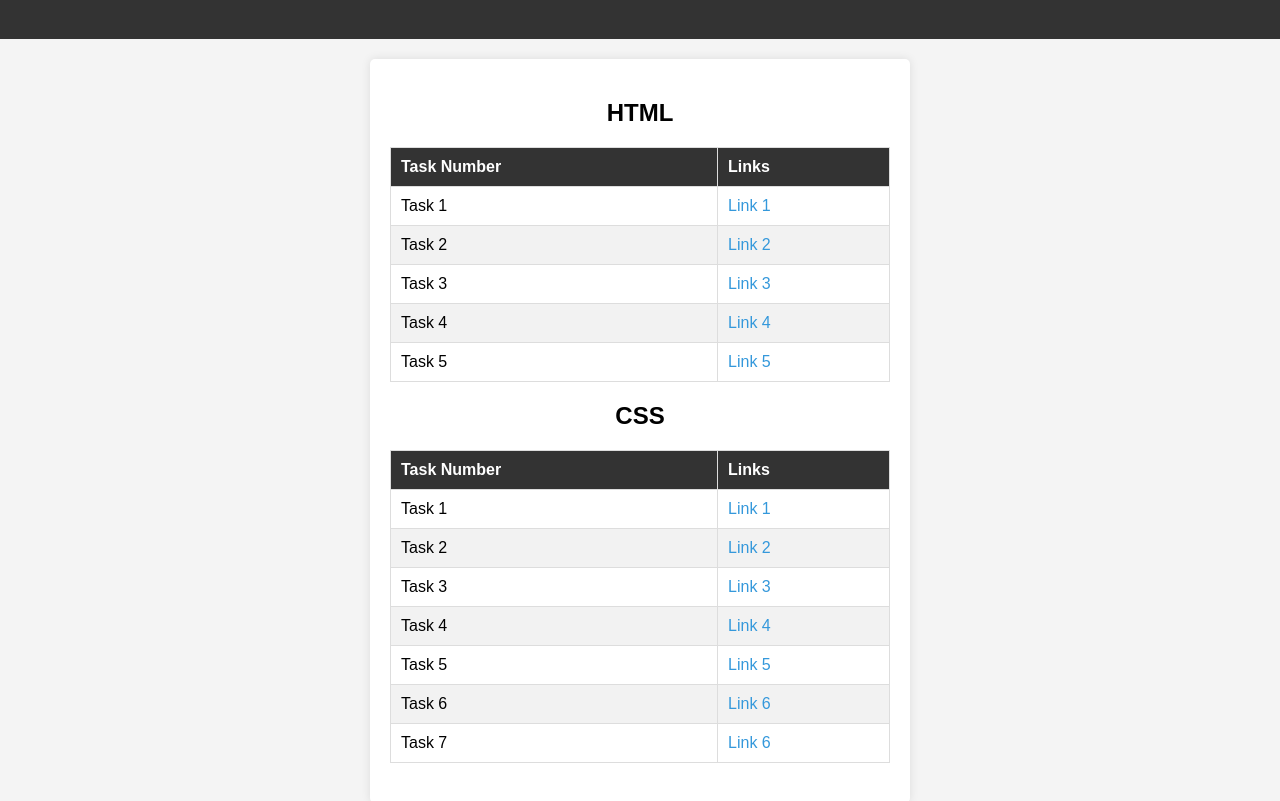
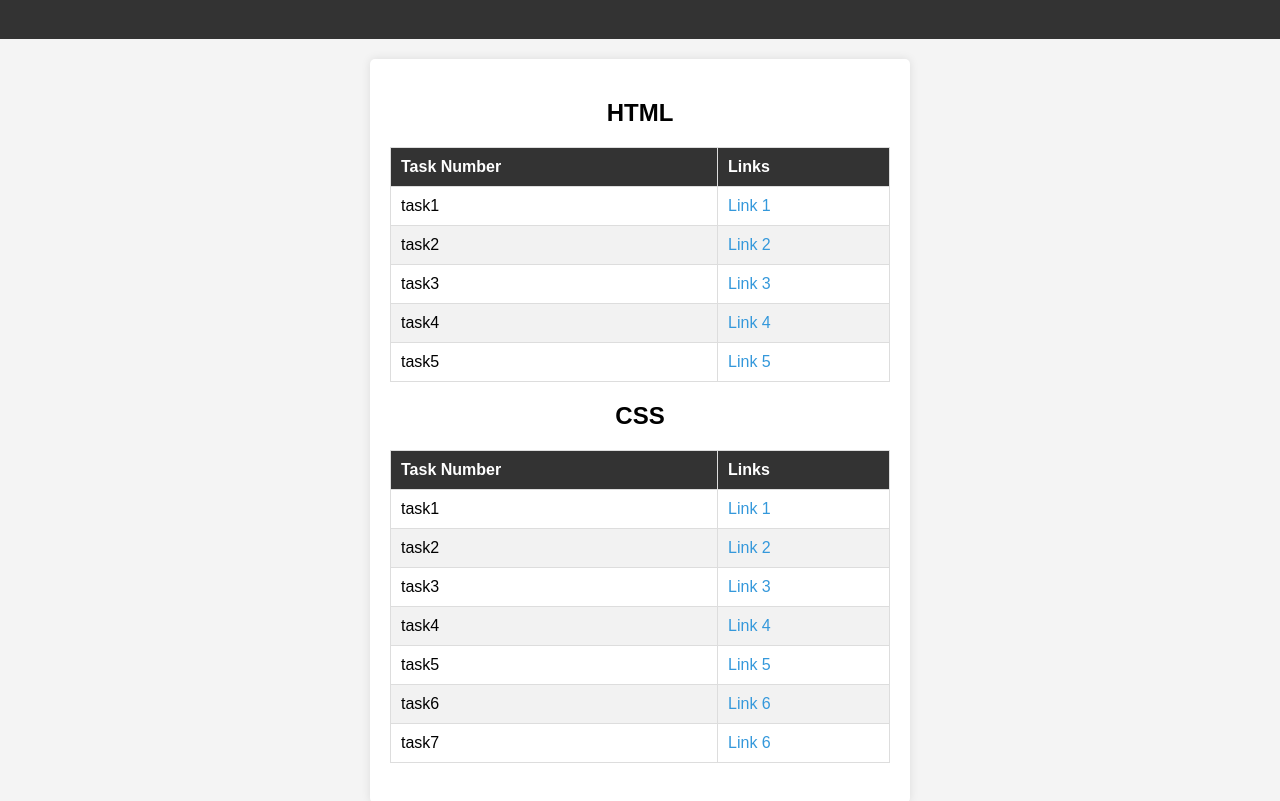
Before and after one commit to fxrcr7/MERNSTACK, a plain HTML site: page index.html in a window 1280 px wide. Shown: the part 65-866 px from the top of the page. Drawn offline with Linux system fonts and the light colour scheme.

Commit message:
Update index.html

```diff
--- a/index.html
+++ b/index.html
@@ -82,22 +82,22 @@
             </thead>
             <tbody>
                 <tr>
-                    <td>Task 1</td>
+                    <td>task1</td>
                     <td><a href="HTML/task1.html">Link 1</a></td>
                 </tr>
                 <tr>
-                    <td>Task 2</td>
+                    <td>task2</td>
                     <td><a href="HTML/task2.html">Link 2</a></td>
                 </tr>
                 <tr>
-                    <td>Task 3</td>
+                    <td>task3</td>
                     <td><a href="HTML/task3.html">Link 3</a></td>
                 </tr> <tr>
-                    <td>Task 4</td>
+                    <td>task4</td>
                     <td><a href="HTML/task4.html">Link 4</a></td>
                 </tr>
                 <tr>
-                    <td>Task 5</td>
+                    <td>task5</td>
                     <td><a href="HTML/task5.html">Link 5</a></td>
                 </tr>
                        </tbody>
@@ -113,30 +113,30 @@
             </thead>
             <tbody>
                 <tr>
-                    <td>Task 1</td>
+                    <td>task1</td>
                     <td><a href="CSS/task1.HTML">Link 1</a></td>
                 </tr>
                 <tr>
-                    <td>Task 2</td>
+                    <td>task2</td>
                     <td><a href="CSS/task2.HTML">Link 2</a></td>
                 </tr>
                 <tr>
-                    <td>Task 3</td>
+                    <td>task3</td>
                     <td><a href="CSS/task3.HTML">Link 3</a></td>
                 </tr> <tr>
-                    <td>Task 4</td>
+                    <td>task4</td>
                     <td><a href="CSS/task4.HTML">Link 4</a></td>
                 </tr>
                 <tr>
-                    <td>Task 5</td>
+                    <td>task5</td>
                     <td><a href="CSS/task5.HTML">Link 5</a></td>
                 </tr>
                 <tr>
-                    <td>Task 6</td>
+                    <td>task6</td>
                     <td><a href="CSS/task6.HTML">Link 6</a></td>
                 </tr>
                 <tr>
-                    <td>Task 7</td>
+                    <td>task7</td>
                     <td><a href="CSS/task7.HTML">Link 6</a></td>
                 </tr>
 
```
